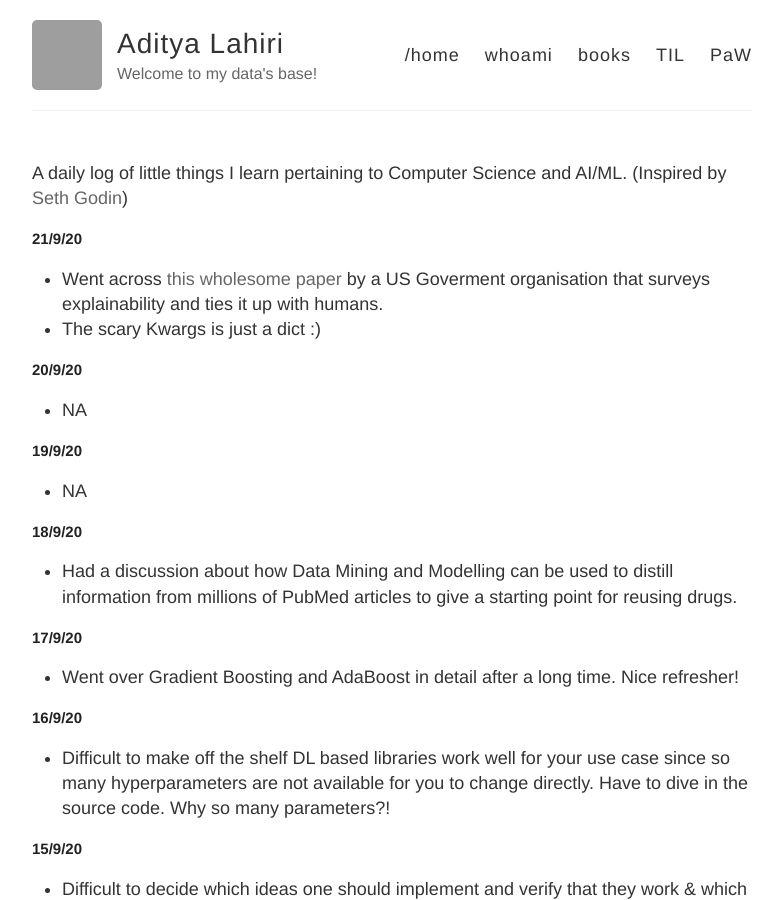
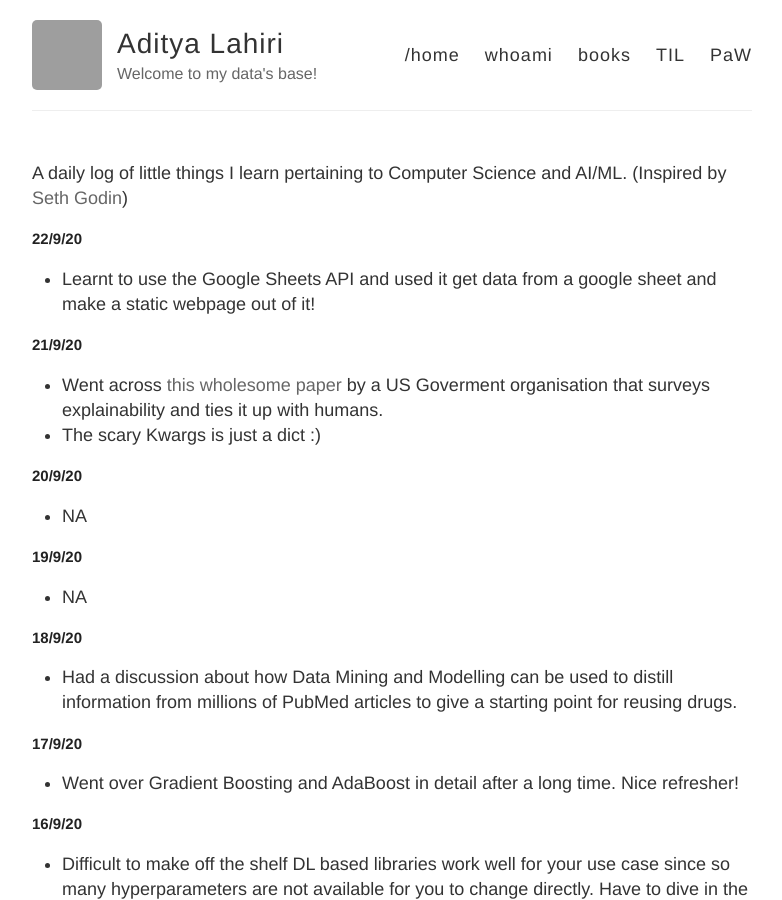
Before and after one commit to adityalahiri/adityalahiri.github.io, a Jekyll site: the page built from TIL.md, in a window 1280 px wide and 900 px high. Shown: the whole window, without its empty margins (248-1030 px from the left). Built offline with Jekyll 4.4.1, drawn with Linux system fonts in a browser that asks for light colours; our own code applies the rules of GitHub Pages for plain Markdown files; grey boxes are pictures that could not be loaded.

Commit message:
Update for 22/9

```diff
--- a/TIL.md
+++ b/TIL.md
@@ -1,5 +1,9 @@
 A daily log of little things I learn pertaining to Computer Science and AI/ML.
 (Inspired by [Seth Godin](https://seths.blog/))
+
+## 22/9/20
+
+* Learnt to use the Google Sheets API and used it get data from a google sheet and make a static webpage out of it!
 
 ## 21/9/20
 
```
